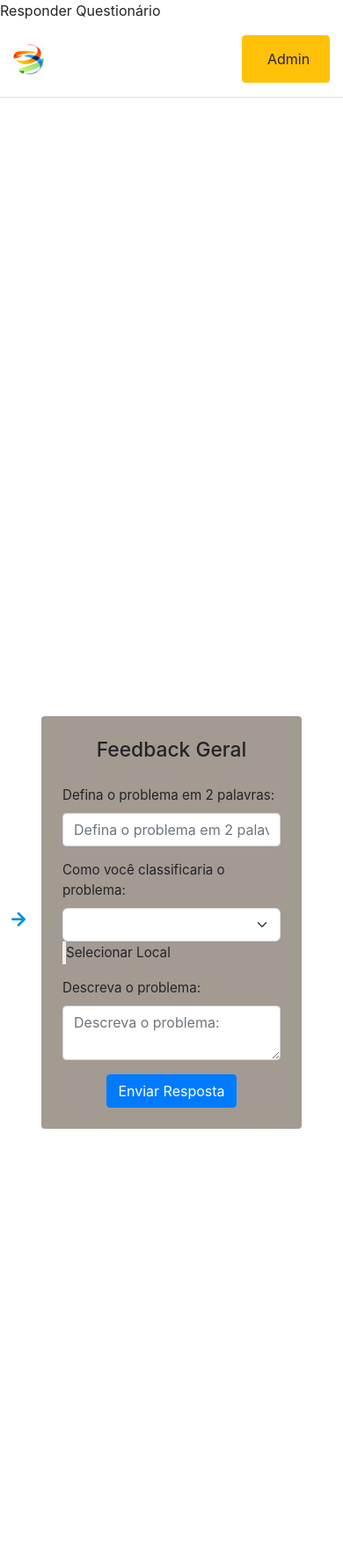
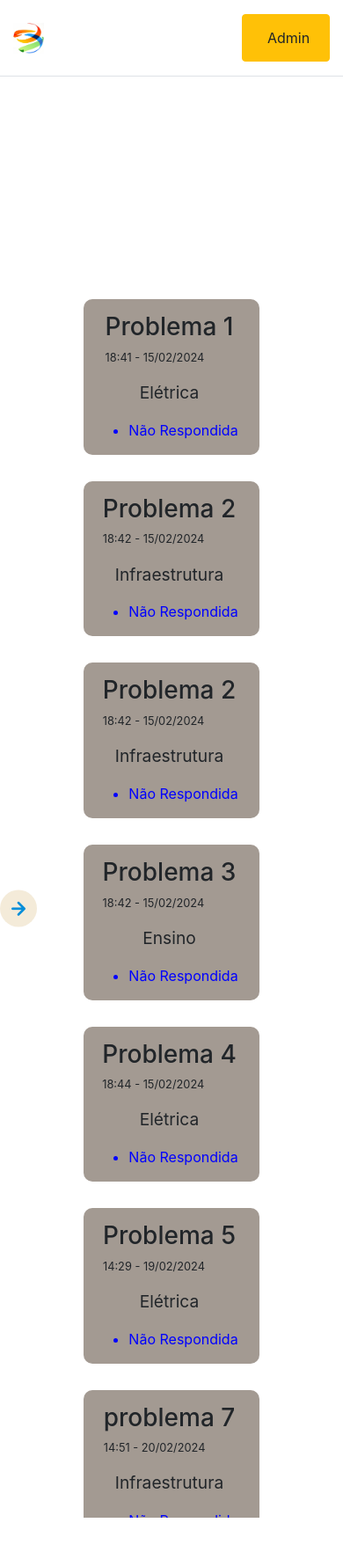
Before and after one commit to fabiovaleriano013/projetoF, a Django app: page /fed in a window 390 px wide. Shown: the top 1764 px of the page at 88% size. Run offline with Django 5.2, Linux system fonts and the light colour scheme; data comes from the database, SQL or seed files in the repository; some libraries are stand-ins or nearby versions.

Commit message:
já to subindo pq ta consertado pra evita bi ou

```diff
--- a/feedback/static/styles_feedback.css
+++ b/feedback/static/styles_feedback.css
@@ -122,6 +122,10 @@ section.hide {
     padding: 15px 40px 0px;
 }
 
+.card2 .h {
+    align-items: center;
+}
+
 /* The Modal (background) */
 .modal {
     display: none;
@@ -189,7 +193,7 @@ section.hide {
         opacity: 0;
         width: 48px; /* Largura automática para ocupar o espaço disponível */
         transform: translateX(-100%);
-        transition: opacity 1.5s ease, transform 1s ease; /* Adiciona transições para opacidade e transformação */
+        transition: opacity 1.5s ease, transform 2s ease; /* Adiciona transições para opacidade e transformação */
     }
 
     nav.open {
@@ -202,8 +206,10 @@ section.hide {
         opacity: 1;
         font-size: 32px;
         color: var(--primary-color);
+        background-color: var(--secondary-color);
+        clip-path: circle();
+        padding: 5px;
         cursor: pointer;
-        padding: 5px;
         position: absolute;
         pointer-events: all;
     }
@@ -223,7 +229,7 @@ section.hide {
     }
 
     #feedback h1 {
-        font-size: 1.5em;
+        font-size: 1.7em;
     }
 
     #historic {
@@ -232,13 +238,12 @@ section.hide {
     }
 
     #historic .card2 {
-        cursor: pointer;
-        margin-bottom: 30px;
         width: 200px;
+        align-items: center;
     }
 
     .card2 {
-        padding: 15px 40px 0px 10px;
+        padding: 15px 15px 0px 10px;
     }
 
     .card2 .h, .card2 .b {
@@ -247,11 +252,11 @@ section.hide {
 
     .card2 .h {
         flex-direction: column;
+        align-items: start;
     }
 
     .card2 .h p {
-        font-size: 0.9em;
-        margin-left: -20px;
+        font-size: 0.8em;
     }
 
     .card2 .b p {
@@ -264,5 +269,10 @@ section.hide {
         width: 80%;
         max-height: 50vh;
         font-size: 1.1em;
+        padding-bottom: 1px;
+    }
+
+    .modal-content #titulo {
+        font-size: 1.85em;
     }
 }
--- a/feedback/templates/index_feedback.html
+++ b/feedback/templates/index_feedback.html
@@ -6,19 +6,17 @@
     <meta charset="UTF-8">
     <meta http-equiv="X-UA-Compatible" content="IE=edge">
     <meta name="viewport" content="width=device-width, initial-scale=1.0">
-
-    <link rel="stylesheet" href="{% static 'styles_feedback.css' %}">
     <link href="https://cdn.jsdelivr.net/npm/bootstrap@5.3.1/dist/css/bootstrap.min.css" rel="stylesheet"
         integrity="sha384-4bw+/aepP/YC94hEpVNVgiZdgIC5+VKNBQNGCHeKRQN+PtmoHDEXuppvnDJzQIu9" crossorigin="anonymous">
     <link rel="stylesheet" href="https://maxcdn.bootstrapcdn.com/bootstrap/4.0.0/css/bootstrap.min.css">
 
+    <link rel="stylesheet" href="{% static 'styles_feedback.css' %}">
+
     <link rel="stylesheet" href="https://unicons.iconscout.com/release/v4.0.8/css/line.css">
     <script src="https://unicons.iconscout.com/release/v4.0.8/script/monochrome/bundle.js" />
+
+    <title>Responder Questionário</title>
     <script src="https://code.jquery.com/jquery-3.6.0.min.js"></script>
-    <link rel="stylesheet" href="https://unpkg.com/leaflet/dist/leaflet.css" />
-
-
-    <titulo>Responder Questionário</titulo>
     <style>
         input[type="radio"] {
             border: 2px solid black;
@@ -90,7 +88,7 @@
                 </div>
             </div>
 
-            <section id='feedback' class="form-container pt-2 pr-2 pl-2 pb-0">
+            <section id='feedback' class="form-container pt-2 pr-2 pl-2 pb-0 hide">
                 <form method="POST" action="{% url 'salvarAnswer' %}" class="p-4 rounded">
                     {% csrf_token %}
                     <div class="mb-1 d-flex flex-column align-items-center">
@@ -110,7 +108,6 @@
                             <option value="{{ area.id }}">{{ area.area }}</option>
                             {% endfor %}
                         </select>
-                        <input type="button" onclick="openMap()">Selecionar Local
                         {% elif quest.tipo.tipo == "Resposta Longa" %}
                         <label for="{{ quest.id }}" class="form-label bold">{{ quest.titulo }}</label>
                         <textarea id="{{ quest.id }}" name="descricao" maxlength="3000" rows="2" cols="50" class="form-control"
@@ -142,12 +139,12 @@
                 {% endif %}
             </section>
 
-            <section id='historic' class="d-flex align-items-center flex-column hide">
+            <section id='historic' class="d-flex align-items-center flex-column">
                 {% if historic %}
                 {% for h in historic %}
                 <div class="d-flex flex-column card2"
                     onclick="showDetails('{{h.titulo}}', '{{h.datahora}}', '{{h.area.area}}', '{{h.status.status}}', '{{h.descricao}}')">
-                    <div class="h d-flex justify-content-between align-items-center">
+                    <div class="h d-flex justify-content-between">
                         <h3>{{ h.titulo }}</h3>
                         <p>{{ h.datahora|time:'H:i' }} - {{ h.datahora|date:'d/m/Y' }}</p>
                     </div>
@@ -176,7 +173,6 @@
     <script src="https://code.jquery.com/jquery-3.2.1.slim.min.js"></script>
     <script src="https://cdnjs.cloudflare.com/ajax/libs/popper.js/1.12.9/umd/popper.min.js"></script>
     <script src="https://maxcdn.bootstrapcdn.com/bootstrap/4.0.0/js/bootstrap.min.js"></script>
-    <script src="https://unpkg.com/leaflet/dist/leaflet.js"></script>
     <script>
         function showSection(section) {
             var div = document.querySelector('.cont');
@@ -252,27 +248,7 @@
             // Adicione ou remova a classe "rotated" para controlar a rotação do botão
             toggleNavButton.classList.toggle('rotated', nav.classList.contains('open'));
         }
-
-        var map;
-
-        function openMap() {
-            map = L.map('map').setView([0, 0], 2);
-            L.tileLayer('https://{s}.tile.openstreetmap.org/{z}/{x}/{y}.png', {
-                attribution: '&copy; <a href="https://www.openstreetmap.org/copyright">OpenStreetMap</a> contributors'
-            }).addTo(map);
-
-            var marker = L.marker([0, 0], {
-                draggable: true,
-                title: 'Arraste para Selecionar o Local'
-            }).addTo(map);
-
-            marker.on('dragend', function (event) {
-                var markerLocation = marker.getLatLng();
-                alert('Latitude: ' + markerLocation.lat + ', Longitude: ' + markerLocation.lng);
-            });
-        }
     </script>
-
 </body>
 
 </html>
```
Also changed, not shown: 1 other file.
